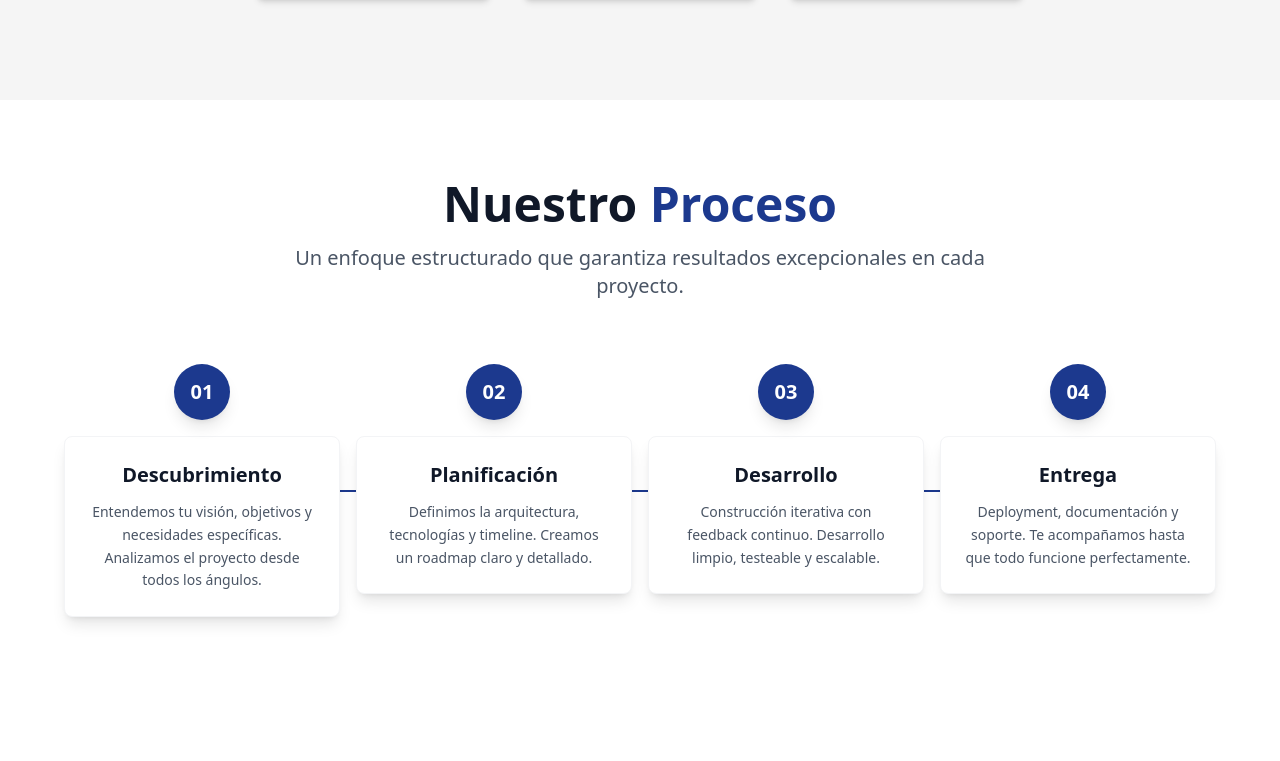
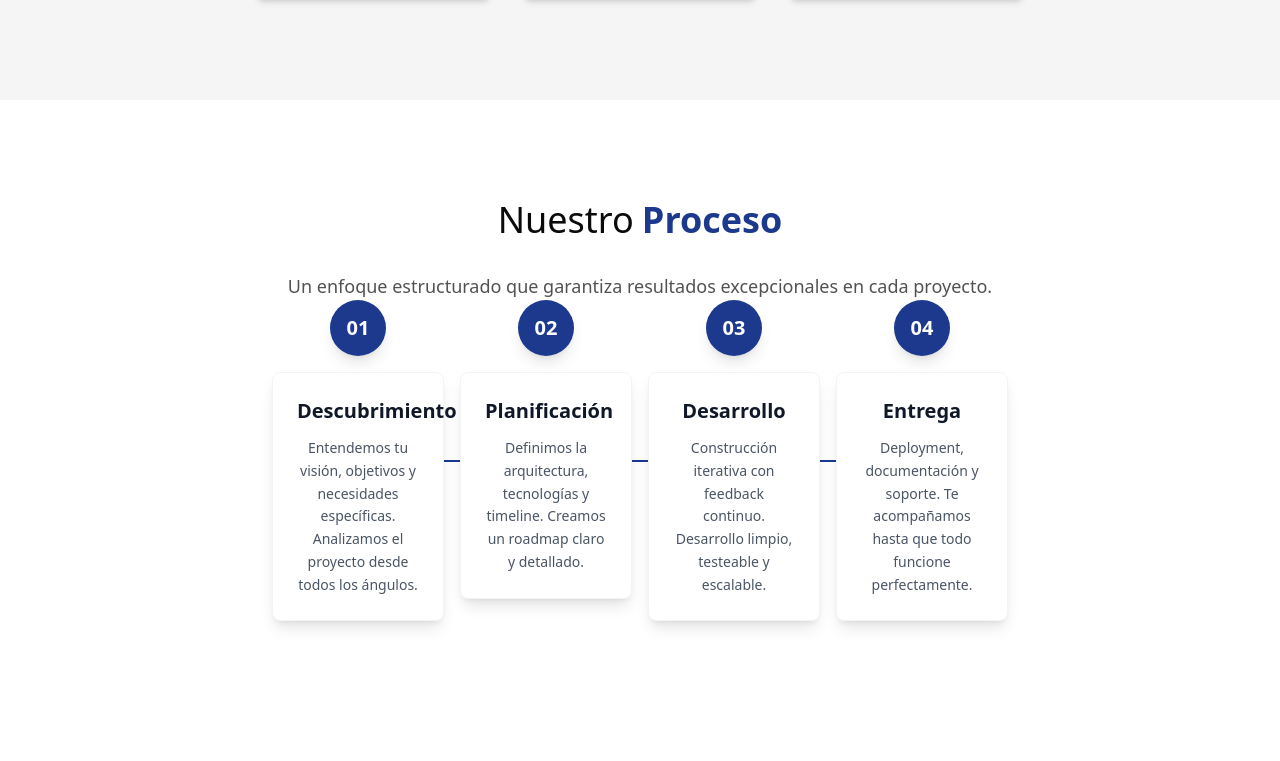
Before and after one commit to NicolasArrastia/BlutekLanding, a React (Vite) app: page / in a window 1280 px wide. Shown: the part 2419-3180 px from the top of the page. Built offline with nearby package versions, Linux system fonts and the light colour scheme.

Commit message:
add components

```diff
--- a/src/sections/ProcessSection.tsx
+++ b/src/sections/ProcessSection.tsx
@@ -1,4 +1,6 @@
 import { motion } from "framer-motion";
+import { Section } from "../components/Section";
+import { Subtitle } from "../components/ui/Subtitle";
 
 type StepType = {
   title: string;
@@ -66,24 +68,12 @@ const Step = ({ index, step }: { index: number; step: StepType }) => {
 
 const ProcessSection = () => {
   return (
-    <section className="py-20 bg-white">
+    <Section id="process" title={["Nuestro", "Proceso"]}>
+      <Subtitle>
+        Un enfoque estructurado que garantiza resultados excepcionales en cada
+        proyecto.
+      </Subtitle>
       <div className="container mx-auto px-4">
-        <motion.div
-          initial={{ opacity: 0, y: 20 }}
-          whileInView={{ opacity: 1, y: 0 }}
-          transition={{ duration: 0.6 }}
-          viewport={{ once: true }}
-          className="text-center space-y-4 mb-16"
-        >
-          <h2 className="text-4xl md:text-5xl font-bold text-gray-900">
-            Nuestro <span className="text-blue-900">Proceso</span>
-          </h2>
-          <p className="text-xl text-gray-600 max-w-3xl mx-auto">
-            Un enfoque estructurado que garantiza resultados excepcionales en
-            cada proyecto.
-          </p>
-        </motion.div>
-
         <div className="relative max-w-6xl mx-auto">
           <div className="absolute top-1/2 left-0 right-0 h-0.5 bg-gray-200 transform -translate-y-1/2 hidden md:block">
             <motion.div
@@ -111,7 +101,7 @@ const ProcessSection = () => {
           className="text-center mt-16"
         ></motion.div>
       </div>
-    </section>
+    </Section>
   );
 };
 
```
